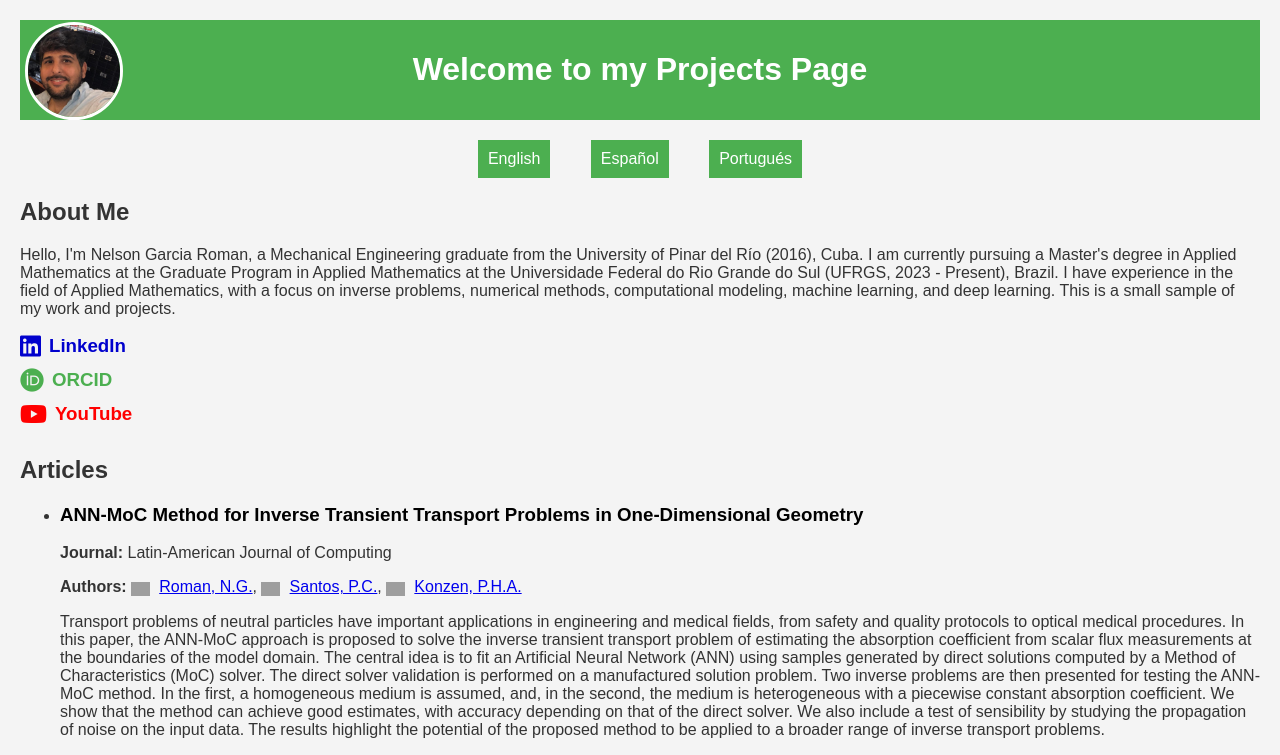
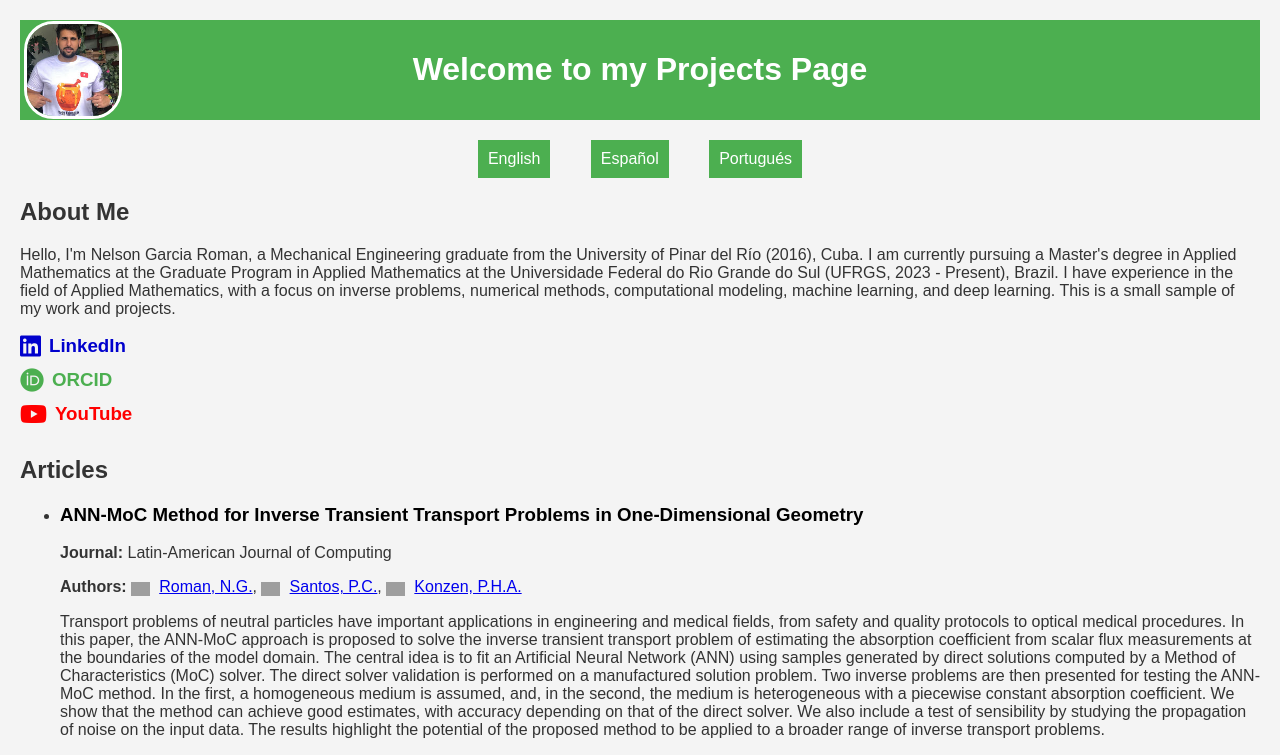
Before and after one commit to nroman1992/webpage, a plain HTML site: page main.html in a window 1280 px wide. Shown: the top 755 px of the page. Drawn offline with nearby package versions, Linux system fonts and the light colour scheme; grey boxes are pictures that could not be loaded.

Commit message:
Adicionando foto a mi pagina web

```diff
--- a/main.html
+++ b/main.html
@@ -37,11 +37,11 @@
         }
         header .profile-photo {
             position: absolute;
-            top: 22px;
-            left: 25px;
+            top: 21px;
+            left: 24px;
             width: 92px; /* Ajusta el tamaño según necesites */
             height: 92px; /* Ajusta el tamaño según necesites */
-            border-radius: 50%;
+            border-radius: 30%;
             object-fit: cover; /* Asegura que la imagen se ajuste bien al contenedor circular */
             border: 3px solid white; /* Opcional: agrega un borde blanco */
         }
@@ -107,7 +107,7 @@
 <body data-lang="en">
 
 <header>
-    <img src="nelson.jpg" alt="Tu nombre" class="profile-photo">
+    <img src="photo.jpg" alt="Tu nombre" class="profile-photo">
     <h1 class="lang en">Welcome to my Projects Page</h1>
     <h1 class="lang es">Bienvenido a la Página de mis Proyectos</h1>
     <h1 class="lang pt">Bem-vindo à Página dos meus Projetos</h1>
```
